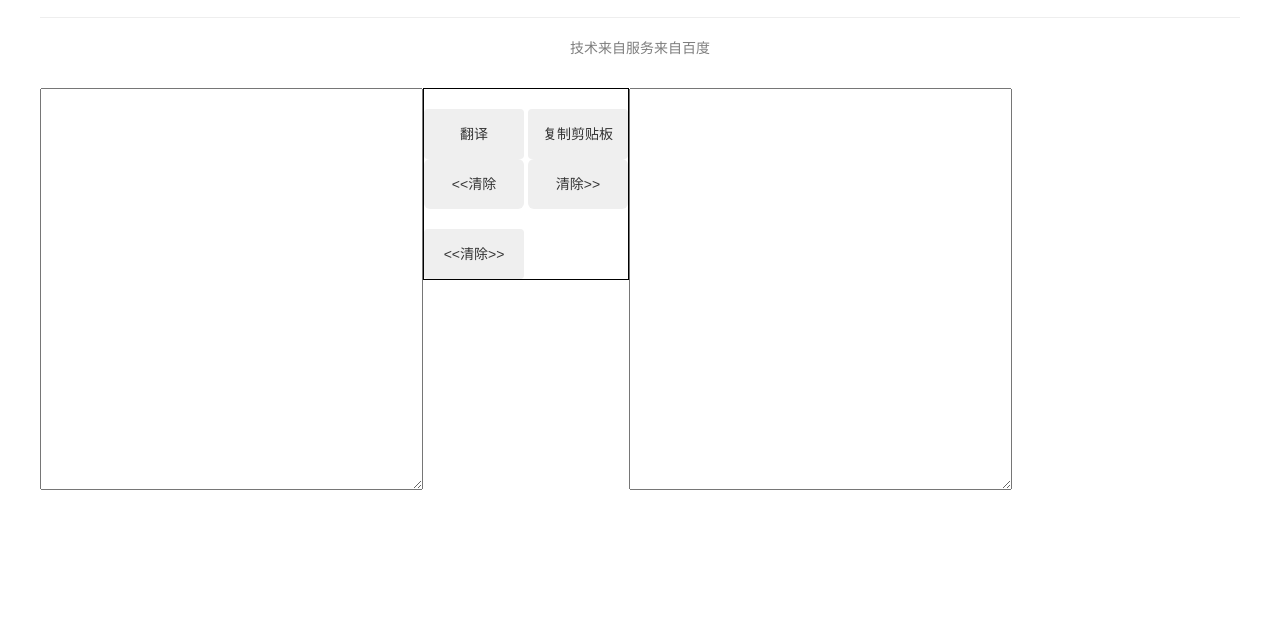
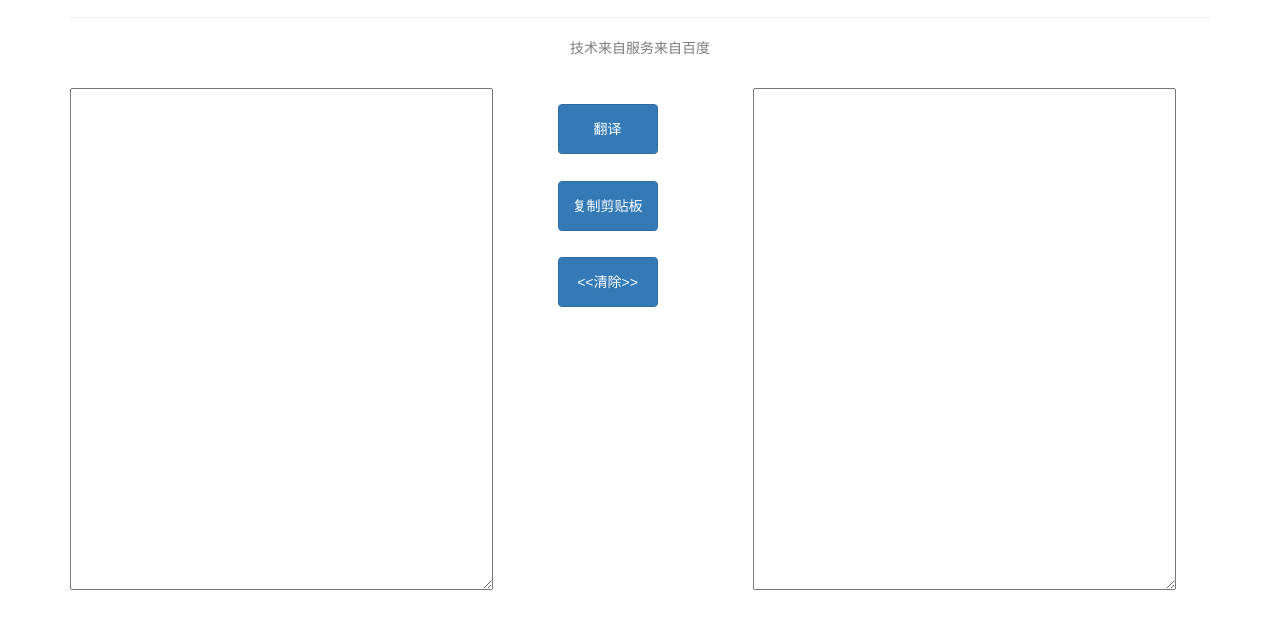
Before and after one commit to yeban207/-, a plain HTML site: page index.html in a window 1280 px wide. Shown: the part 63-692 px from the top of the page. Drawn offline with nearby package versions, Linux system fonts and the light colour scheme.

Commit message:
引入bootstrap

```diff
--- a/index.html
+++ b/index.html
@@ -4,47 +4,53 @@
 <head>
 	<meta charset="UTF-8">
 	<meta name="renderer" content="webkit|ie-comp|ie-stand">
-		<meta name="viewport" content="width=divice-width,initial-scale=1">
+	<meta name="viewport" content="width=device-width, initial-scale=1">
+	<meta http-equiv="X-UA-Compatible" content="ie=edge">
 	<title>自己的翻译</title>
 	<!-- jQuery (Bootstrap 的所有 JavaScript 插件都依赖 jQuery，所以必须放在前边) -->
-		<script src="https://cdn.bootcss.com/jquery/1.12.4/jquery.min.js"></script>
-		<script src="js/md5.js"></script>
-		<script src="dist/clipboard.min.js"></script>
 	<link rel="shortcut icon" href="favicon.icon" type="image/x-icon" />
-		<link rel="stylesheet" type="text/css" href="css/style.css"/>
+	<link rel="stylesheet" type="text/css" href="css/style.css" />
 	<!-- bootstrapt -->
 	<link href="https://cdn.bootcss.com/bootstrap/3.3.7/css/bootstrap.min.css" rel="stylesheet">
+
 
 </head>
 
 <body>
-		<div class="body1">
-			<div>
+	<div class="container">
+		<div class="nav">
 			<h1 class="title">中文翻译为英文</h1>
 			<hr>
-				<p class="title">技术来自服务来自百度</p>
+			<p class="title" class="help-block">技术来自服务来自百度</p>
 			<br>
 		</div>
-			<div class="box">
-				<div class="textBox">
-					<textarea id="srctext" cols="45" rows="20"></textarea>
+		<div class="row">
+			<div class="textBox col-md-5">
+				<textarea id="srctext" cols="50" rows="25"></textarea>
 			</div>
-				<div class="buttonBox">
-					<input class="btn" id="transte" type="button" value="翻译">
-					<input class="btn" id="copy" type="button" value="复制剪贴板" data-clipboard-target="#srcResulttext">
-					<div class="clear">
-						<input class="btn" id="clear1" type="button" value="&lt;&lt;清除">
-						<input class="btn" id="clear2" type="button" value="清除&gt;&gt;">
+			<div class="col-md-2">
+				<p>
+					<button class="btn btn-primary" id="transte" data-loading-text="正在翻译" type="button">翻译</button>
+				</p>
+				<p>
+					<button class="btn btn-primary" id="copy" type="button" data-clipboard-target="#srcResulttext">复制剪贴板</button>
+				</p>
+				<p>
+					<button class="btn btn-primary" id="clear3" type="button">&lt;&lt;清除&gt;&gt;</button>
+				</p>
 			</div>
-					<input class="btn" id="clear3" type="button" value="&lt;&lt;清除&gt;&gt;">
-				</div>
-				<div class="textResultBox">
-					<textarea id="srcResulttext" cols="45" rows="20"></textarea>
+			<div class="textResultBox col-md-5">
+				<textarea id="srcResulttext" cols="50" rows="25"></textarea>
 			</div>
 		</div>
 	</div>
 </body>
 <!-- 加载 Bootstrap 的所有 JavaScript 插件。你也可以根据需要只加载单个插件。 -->
-    <script src="https://cdn.bootcss.com/bootstrap/3.3.7/js/bootstrap.min.js"></script>
-	<script src="js/fun.js"></script>
+<script src="https://cdn.bootcss.com/jquery/1.12.4/jquery.min.js"></script>
+<script src="https://cdn.bootcss.com/bootstrap/3.3.7/js/bootstrap.min.js "></script>
+<!-- md5加密 -->
+<script src="js/md5.js"></script>
+<script src="dist/clipboard.min.js"></script>
+<script src="js/fun.js "></script>
+
 </html>
--- a/js/fun.js
+++ b/js/fun.js
@@ -5,12 +5,12 @@ var query;
 // 多个query可以用\n连接  如 query='apple\norange\nbanana\npear'
 var from = 'zh';
 var to = 'en';
-var str1;//= appid + query + salt + key;
-var sign;// = MD5(str1);
+var str1; //= appid + query + salt + key;
+var sign; // = MD5(str1);
 
 var request = null; //异步请求
 
-$('#transte').click(
+$('#transte').on('click',
     function (event) {
         query = $('#srctext').val();
         if (!query) {
@@ -24,7 +24,7 @@ $('#transte').click(
     }
 )
 
-$('#transte').click(
+$('#transte').on('click',
     function () {
         request = $.ajax({
             url: 'http://api.fanyi.baidu.com/api/trans/vip/translate',
@@ -42,32 +42,27 @@ $('#transte').click(
                 var result = data.trans_result;
                 if (result) {
                     var r = result[0].dst;
-                    $('#srcResulttext').val(r);
-                    console.log(r);
+                    $("#srcResulttext").val(r);
+                    console.log("输出：" + r);
                 }
 
             }
         });
     }
 )
+
+/**
+ * 清除按钮
+ */
+$('#clear').on('click', function () {
+    $('#srctext').val('');
+    $('#srcResulttext').val('');
+})
+
 /**
  * 复制到剪贴板
  */
 var clipboard = new Clipboard("#copy");
-clipboard.on('success',function(e){
+clipboard.on('success', function (e) {
     alert("复制成功！");
-});
-
-/**
- * 清除按钮
- */
-$('#clear1').click(function(){
-	$('#srctext').val('');
-});
-$('#clear2').click(function(){
-	$('#srcResulttext').val('');
-});
-$('#clear3').click(function(){
-	$('#srctext').val('');
-	$('#srcResulttext').val('');
-});
+})
```
Lines whose indentation alone changed are shown as unchanged.
